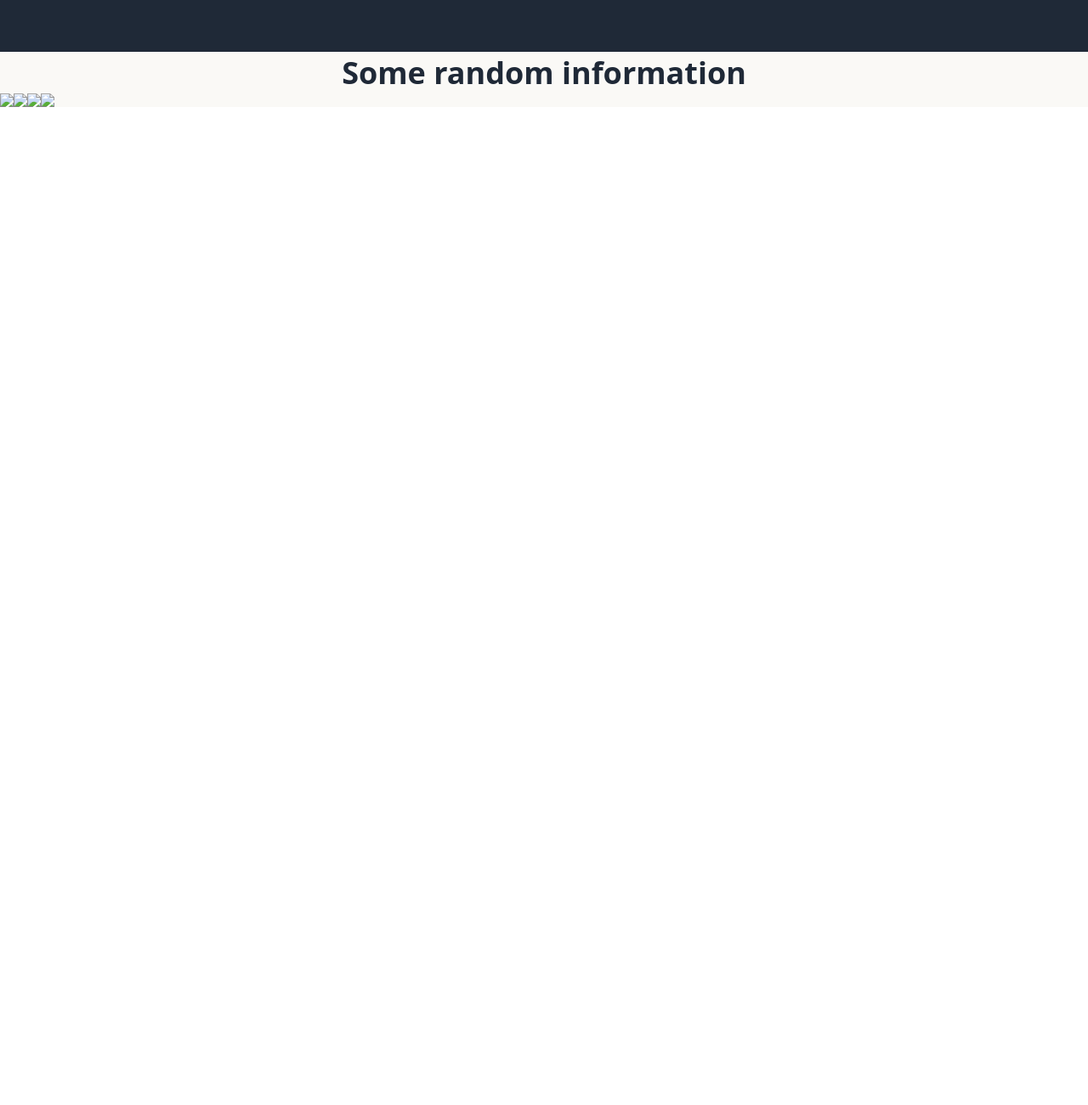
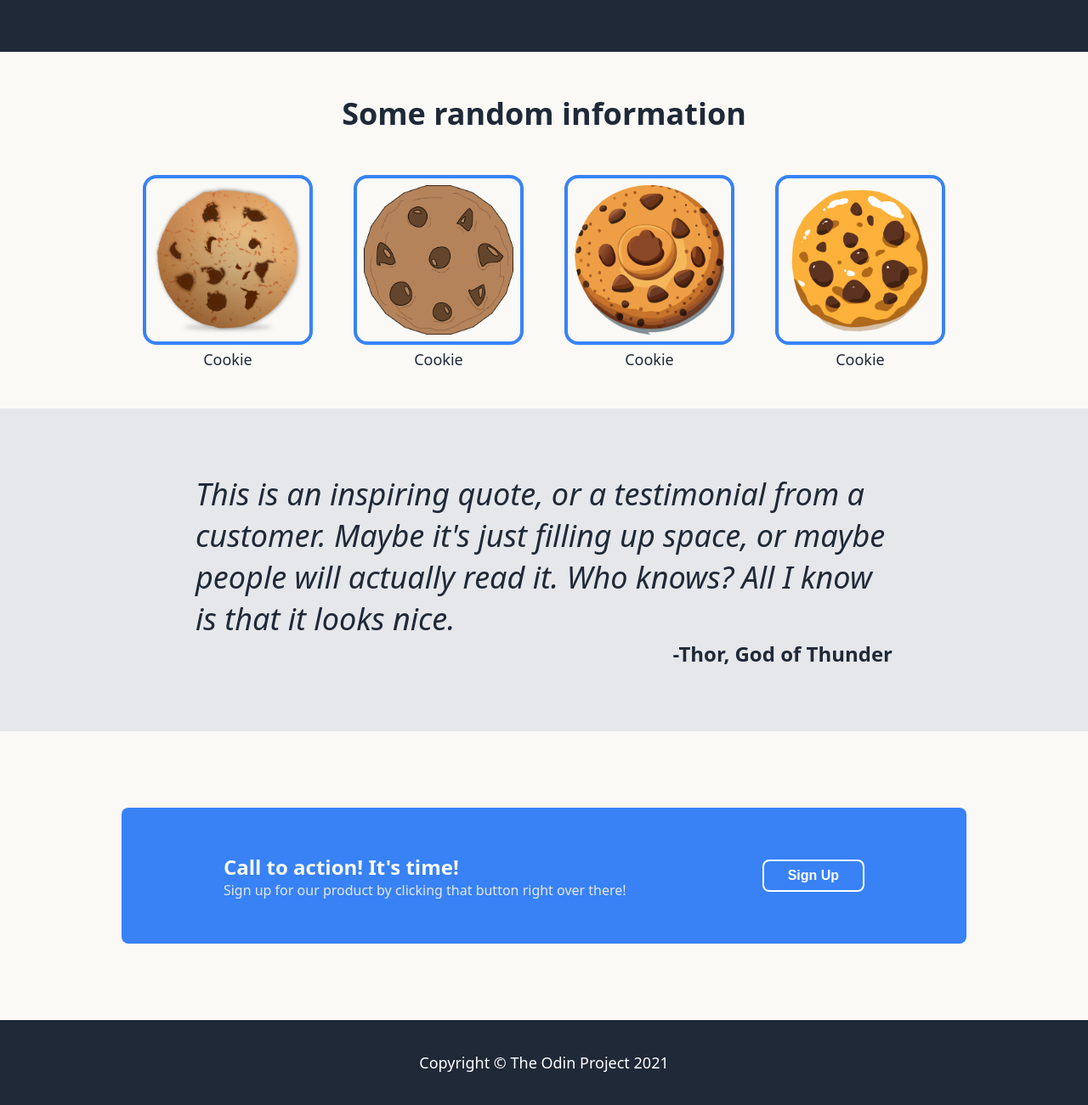
Before and after one commit to biskiuts/landing-page, a plain HTML site: page index.html in a window 1280 px wide. Shown: the part 452-1753 px from the top of the page at 85% size. Before the commit the page ends 800 px from the top, so only its background shows below. Drawn offline with Linux system fonts and the light colour scheme.

Commit message:
Update HTML and CSS

```diff
--- a/index.html
+++ b/index.html
@@ -21,16 +21,44 @@
             <p>This website has some subtext that goes here under the main title. It's a smaller font and the color is lower contrast</p>
             <button class="hero-btn">Sign Up</button>
         </div>
-        <img src="images/cookie-7861106_1920.png" alt="Smiley Cookie" width="300" height="300">
+        <img src="images/cookie-hero.png" alt="Smiley Cookie" width="300" height="300">
     </div>
     <div class="info-container">
         <h1>Some random information</h1>
         <div class="info-items">
-            <img src="#">
-            <img src="#">
-            <img src="#">
-            <img src="#">
+            <figure class="info">
+                <img src="images/cookie-info1.png" alt="#" width="200" height="200">
+                <figcaption>Cookie</figcaption>
+            </figure>
+            <figure class="info">
+                <img src="images/cookie-info2.png" alt="#" width="200" height="200">
+                <figcaption>Cookie</figcaption>
+            </figure>
+            <figure class="info">
+                <img src="images/cookie-info3.png" alt="#" width="200" height="200">
+                <figcaption>Cookie</figcaption>
+            </figure>
+            <figure class="info">
+                <img src="images/cookie-info4.png" alt="#" width="200" height="200">
+                <figcaption>Cookie</figcaption>
+            </figure>
         </div>
+    </div>
+    <div class="quote-container">
+        <div class="quote">
+            <p class="quote-text">This is an inspiring quote, or a testimonial from a customer. Maybe it's just filling up space, or maybe people will actually read it. Who knows? All I know is that it looks nice.</p>
+            <p class="author">-Thor, God of Thunder</p>
+        </div>
+    </div>
+    <div class="call-container">
+        <div class="call-border">
+            <p class="call-action">Call to action! It's time!</p>
+            <p class="call-sign">Sign up for our product by clicking that button right over there!</p>
+            <button class="call-btn">Sign Up</button>
+        </div>
+    </div>
+    <div class="footer">
+        <p class="copy-text">Copyright &copy The Odin Project 2021</p>
     </div>
 </body>
 </html>
--- a/landing-page.css
+++ b/landing-page.css
@@ -66,7 +66,7 @@ button {
     border-radius: 8px;
 }
 
-button.hero-btn {
+.hero-btn {
     background: #3882f6;
     border: 1px solid #3882f6;
     color: white;
@@ -76,18 +76,112 @@ button.hero-btn {
 }
 
 .info-container {
-    background: #FAF9F6;
+    background: #faf9f6;
+    height: 420px;
     display: flex;
     flex-direction: column;
+    align-items: center;
+    justify-content: flex-start;
 }
 
 .info-container h1 {
-    margin: auto;
     font-size: 36px;
     color: #1f2937;
     font-weight: 900;
+    margin-top: 48px;
 }
 
 .info-items {
     display: flex;
+    justify-content: center;
+    margin-top: 48px;
+    gap: 48px;
 }
+
+.info {
+    text-align: center;
+    color: #1f2937;
+    font-size: 18px;
+}
+
+.info img {
+    border: 4px solid #3882f6;
+    border-radius: 16px;
+    padding: 8px;
+}
+
+.quote-container {
+    background: #e5e7eb;
+    height: 380px;
+    display: flex;
+    justify-content: center;
+    align-items: center;
+}
+
+.quote-text {
+    font-size: 36px;
+    font-style: italic;
+    color: #1f2937;
+    max-width: 820px;
+}
+
+.author {
+    font-size: 24px;
+    font-weight: 900;
+    color: #1f2937;
+    justify-content: flex-end;
+    display: flex;
+}
+
+.call-container {
+    display: flex;
+    background: #faf9f6;
+    height: 340px;
+    justify-content: center;
+    align-items: center;
+}
+
+.call-border {
+    height: 160px;
+    padding: 36px 120px;
+    display: flex;
+    flex-direction: column;
+    flex-wrap: wrap;
+    justify-content: center;
+    background: #3882f6;
+    border-radius: 8px;
+}
+
+.call-action {
+    font-size: 24px;
+    font-weight: 900;
+    color: #f9faf8;
+}
+
+.call-sign {
+    font-size: 16px;
+    color: #e5e7eb;
+}
+
+.call-btn {
+    background: #3882f6;
+    margin-left: 160px;
+    border: 2px solid white;
+    color: white;
+    font-size: 16px;
+    font-weight: 900;
+}
+
+.footer {
+    display: flex;
+    justify-content: center;
+    align-items: center;
+    background: #1f2937;
+    height: 100px;
+}
+
+.copy-text {
+    color: white;
+    font-size: 18px;
+    text-align: center;
+}
```
